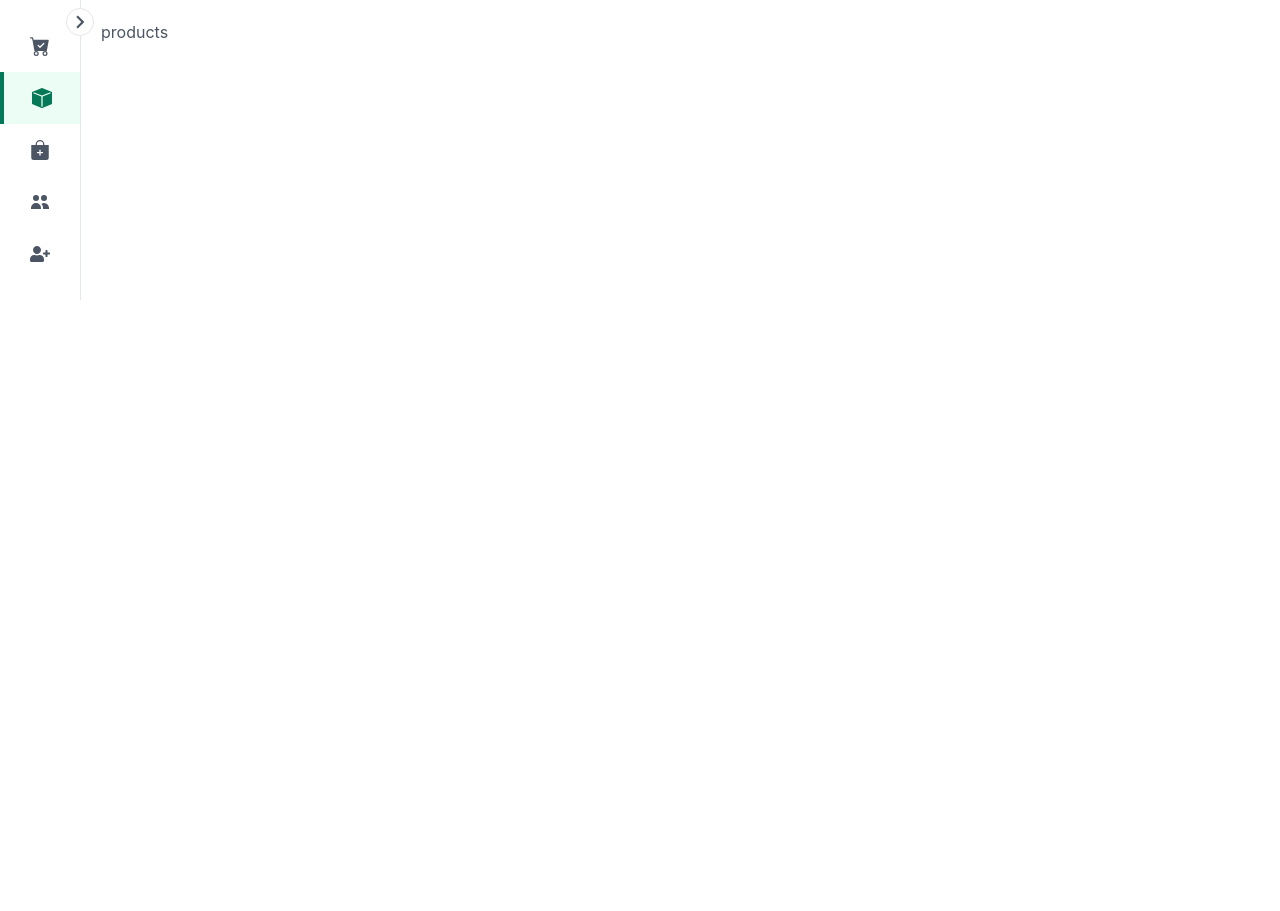
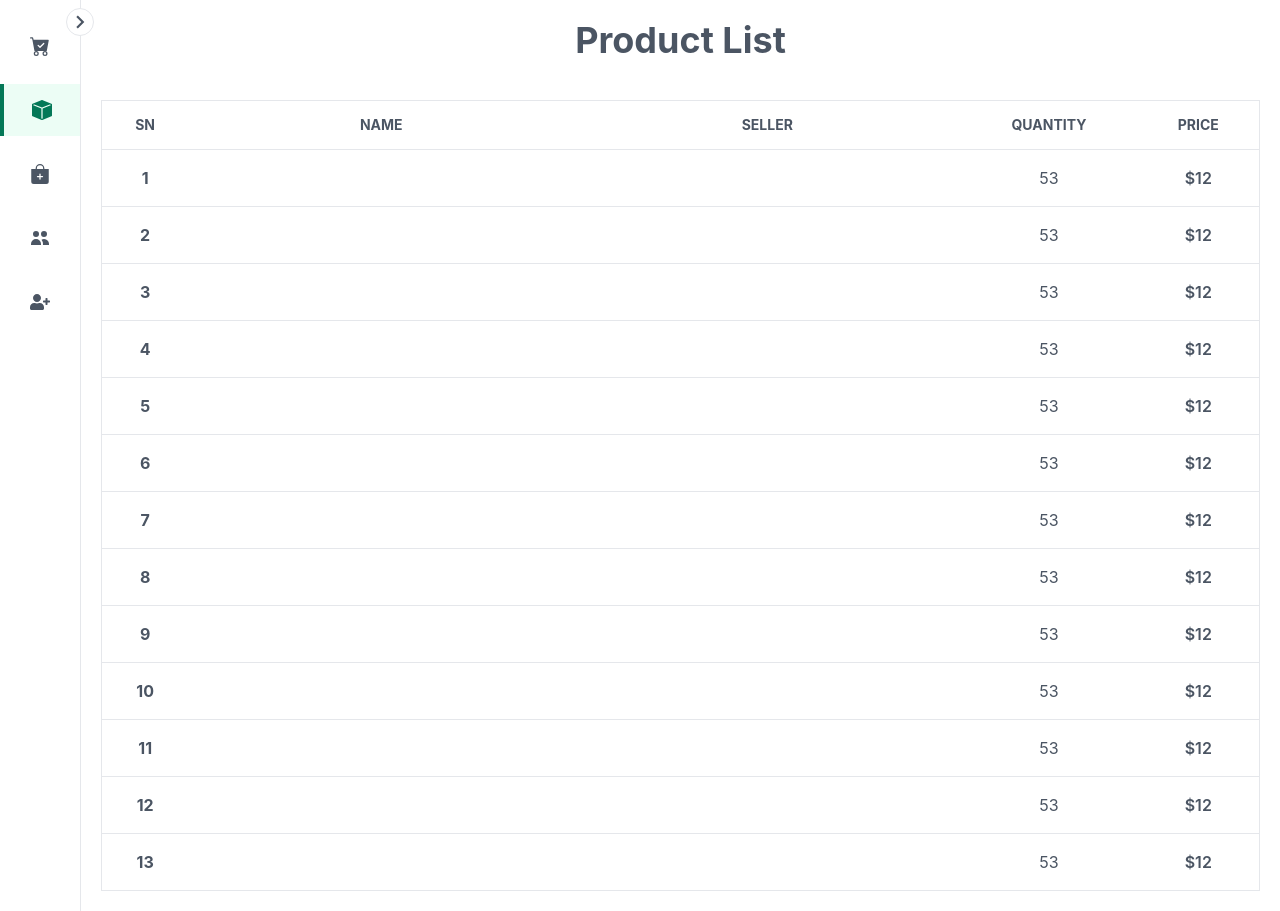
Before and after one commit to Murad501/e-commerce-admin, a React (Create React App) app: page /dashboard/products in a window 1280 px wide. Before the commit the page ends 800 px from the top, so only its background shows below. Built offline with nearby package versions, Linux system fonts and the light colour scheme; no server answers.

Commit message:
add product page ui created

```diff
--- /dev/null
+++ b/src/Pages/Dashboard/AddProduct/AddProduct.js
@@ -0,0 +1,201 @@
+import React, { useContext, useState } from "react";
+import { useForm } from "react-hook-form";
+import { toast } from "react-hot-toast";
+import { FaRegTimesCircle } from "react-icons/fa";
+import { useNavigate } from "react-router-dom";
+import { loadingProvider } from "../../../Context/LoadingContext";
+import { userProvider } from "../../../Context/UserContext";
+// import { productProvider } from "../../../Context/ProductContext";
+
+const AddProduct = () => {
+  //   const { refetch } = useContext(productProvider);
+  const imgbbApi = process.env.REACT_APP_imgbbApi;
+  const { setIsLoading } = useContext(loadingProvider);
+  const [selectedImage, setSelectedImage] = useState(null);
+  const { user } = useContext(userProvider);
+  const navigate = useNavigate();
+
+  const {
+    register,
+    handleSubmit,
+    formState: { errors },
+  } = useForm();
+
+  const onSubmit = (data) => {
+    setIsLoading(true);
+    const image = data.profileImage[0];
+    const formData = new FormData();
+    formData.append("image", image);
+    fetch(`https://api.imgbb.com/1/upload?key=${imgbbApi}`, {
+      method: "POST",
+      body: formData,
+    })
+      .then((res) => res.json())
+      .then((result) => {
+        if (result.data.url) {
+          const imgUrl = result.data.url;
+          const product = {
+            postedBy: user.email,
+            picture: imgUrl,
+            available: true,
+            advertised: false,
+            price: data.price,
+            buyingPrice: data.buyingPrice,
+            location: data.location,
+            condition: data.condition,
+            usesYears: data.usesYears,
+            name: data.name,
+            description: data.description,
+            date: new Date(),
+          };
+
+          fetch(`https://baby-shop-server.vercel.app/product/${user.email}`, {
+            method: "POST",
+            headers: {
+              authorization: `Bearer ${localStorage.getItem("token")}`,
+              "content-type": "application/json",
+            },
+            body: JSON.stringify(product),
+          })
+            .then((res) => res.json())
+            .then(() => {
+              navigate("/dashboard/my-products");
+              //   refetch();
+              setIsLoading(false);
+              toast.success("Product added successfully");
+            });
+        }
+      });
+  };
+
+  function handleImageChange(event) {
+    const image = event.target.files[0];
+    if (image) {
+      const reader = new FileReader();
+      reader.readAsDataURL(image);
+      reader.onloadend = () => {
+        setSelectedImage(reader.result);
+      };
+    }
+  }
+
+  function handleRemoveImage(e) {
+    setSelectedImage(null);
+  }
+
+  return (
+    <div className="py-10">
+      <h1 className={`text-4xl font-bold text-center mb-10`}>Add a Product</h1>
+      <form onSubmit={handleSubmit(onSubmit)} className="max-w-4xl mx-auto">
+        <div className="mb-4 md:col-span-4">
+          <label htmlFor="name" className="block  font-medium mb-2">
+            Name
+          </label>
+          <input
+            type="text"
+            id="name"
+            placeholder="Name"
+            {...register("name", { required: true })}
+            className={`border bg-transparent p-2 w-full rounded-sm focus:outline-none`}
+            required
+          />
+          {errors.name && (
+            <span className="text-red-500">Name is required</span>
+          )}
+        </div>
+
+        <div className="grid grid-cols-1 md:grid-cols-2 gap-5">
+          <div className="mb-4">
+            <label htmlFor="price" className="block  font-medium mb-2">
+              Price $
+            </label>
+            <input
+              type="number"
+              id="price"
+              placeholder="Price"
+              {...register("price", { required: true })}
+              className={`border bg-transparent p-2 w-full rounded-sm focus:outline-none`}
+              required
+            />
+            {errors.price && (
+              <span className="text-red-500">Price is required</span>
+            )}
+          </div>
+          <div className="mb-4">
+            <label htmlFor="quantity" className="block  font-medium mb-2">
+              Quantity
+            </label>
+            <input
+              type="number"
+              id="quantity"
+              placeholder="Quantity"
+              {...register("quantity", { required: true })}
+              className={`border bg-transparent p-2 w-full rounded-sm focus:outline-none`}
+              required
+            />
+            {errors.quantity && (
+              <span className="text-red-500">Quantity is required</span>
+            )}
+          </div>
+        </div>
+        <div className="mb-4">
+          <label htmlFor="description" className="block  font-medium mb-2">
+            Description
+          </label>
+          <textarea
+            id="description"
+            placeholder="Description"
+            {...register("description", { required: true })}
+            className={`textarea textarea-bordered bg-transparent p-2 w-full rounded-sm focus:outline-none`}
+            required
+          />
+          {errors.description && (
+            <span className="text-red-500">Description is required</span>
+          )}
+        </div>
+        <div className="mb-4">
+          <label className="block font-medium mb-2">Product Image</label>
+          <div className="relative">
+            <input
+              {...register("profileImage")}
+              type="file"
+              className="opacity-0 absolute inset-0 w-full h-full cursor-pointer"
+              onChange={handleImageChange}
+            />
+            <div
+              className={`border h-60 flex items-center justify-center p-2 w-full rounded-sm focus:outline-none`}
+            >
+              {selectedImage ? (
+                <div className="relative w-full h-full">
+                  <img
+                    src={selectedImage}
+                    alt="Selected Profile"
+                    className="h-full mx-auto"
+                  />
+                  <FaRegTimesCircle
+                    className="absolute top-0 right-0  w-6 h-6 bg-red-500 text-white rounded-full hover:bg-red-600 focus:outline-none"
+                    onClick={handleRemoveImage}
+                  ></FaRegTimesCircle>
+                </div>
+              ) : (
+                <div className="text-gray-400 text-sm">
+                  Drag and drop your profile image here or click to select
+                </div>
+              )}
+            </div>
+          </div>
+        </div>
+        <div className="mb-6 flex justify-end items-center">
+          <button
+            type="submit"
+            className={`font-semibold px-4 py-2 rounded-none mt-5`}
+          >
+            Add Product
+          </button>
+        </div>
+      </form>
+    </div>
+  );
+};
+
+export default AddProduct;
--- a/src/Pages/Dashboard/Dashboard.js
+++ b/src/Pages/Dashboard/Dashboard.js
@@ -18,7 +18,7 @@ const Dashboard = () => {
 
   return (
     <nav
-      className={`flex flex-row md:flex-col justify-evenly border-b md:border-b-0 md:py-5`}
+      className={`flex flex-row md:flex-col justify-evenly border-b md:border-b-0 md:py-5 gap-3`}
     >
       <NavLink title="Orders" to="/dashboard/orders">
         {({ isActive }) => (
--- a/src/Pages/Dashboard/Products/Products.js
+++ b/src/Pages/Dashboard/Products/Products.js
@@ -1,11 +1,66 @@
-import React from 'react';
+import React from "react";
 
 const Products = () => {
-    return (
+  const products = [1, 2, 3, 4, 5, 6, 7, 8, 8, 3, 4, 5, 6];
+  return (
+    <>
+      {products.length ? (
         <div>
-            products
+          <h1 className={`text-4xl font-bold text-center mb-10`}>
+            Product List
+          </h1>
+          <div className="overflow-x-auto">
+            <table className={`table w-full border `}>
+              {/* head */}
+              <thead>
+                <tr className={`border-b `}>
+                  <th className="bg-transparent font-bold text-[14px] text-center">
+                    SN
+                  </th>
+                  <th className="bg-transparent font-bold text-[14px] text-center w-1/3">
+                    Name
+                  </th>
+                  <th className="bg-transparent font-bold text-[14px] text-center  w-1/3">
+                    Seller
+                  </th>
+                  <th className="bg-transparent font-bold text-[14px] text-center ">
+                    Quantity
+                  </th>
+
+                  <th className="bg-transparent font-bold text-[14px] text-center">
+                    Price
+                  </th>
+                </tr>
+              </thead>
+              <tbody>
+                {products.map((product, idx) => (
+                  <tr key={product._id} className={`border-b `}>
+                    <th className="bg-transparent text-center border-0">
+                      {idx + 1}
+                    </th>
+                    <td className="bg-transparent text-center border-0">
+                      {product.productName}
+                    </td>
+                    <td className="bg-transparent text-center border-0">
+                      {product.transitionId}
+                    </td>
+                    <td className="bg-transparent text-center border-0">53</td>
+                    <td className="bg-transparent flex gap-5 justify-center items-center border-0">
+                      <p className="font-semibold">$12</p>
+                    </td>
+                  </tr>
+                ))}
+              </tbody>
+            </table>
+          </div>
         </div>
-    );
+      ) : (
+        <div className="flex justify-center items-center h-full">
+          <p className="text-xl">product list is empty.</p>
+        </div>
+      )}
+    </>
+  );
 };
 
 export default Products;
```
Also changed, not shown: src/Routes/router.js (+7 -1 lines).
